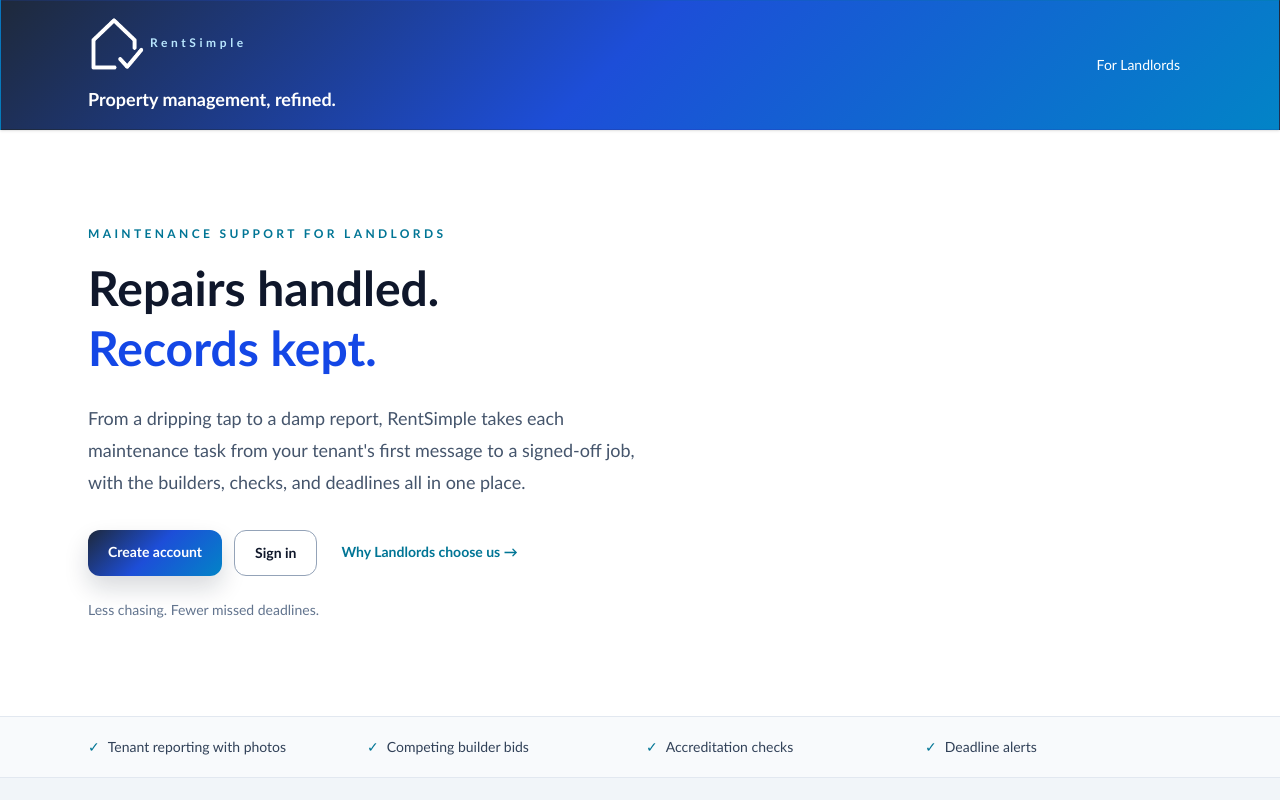
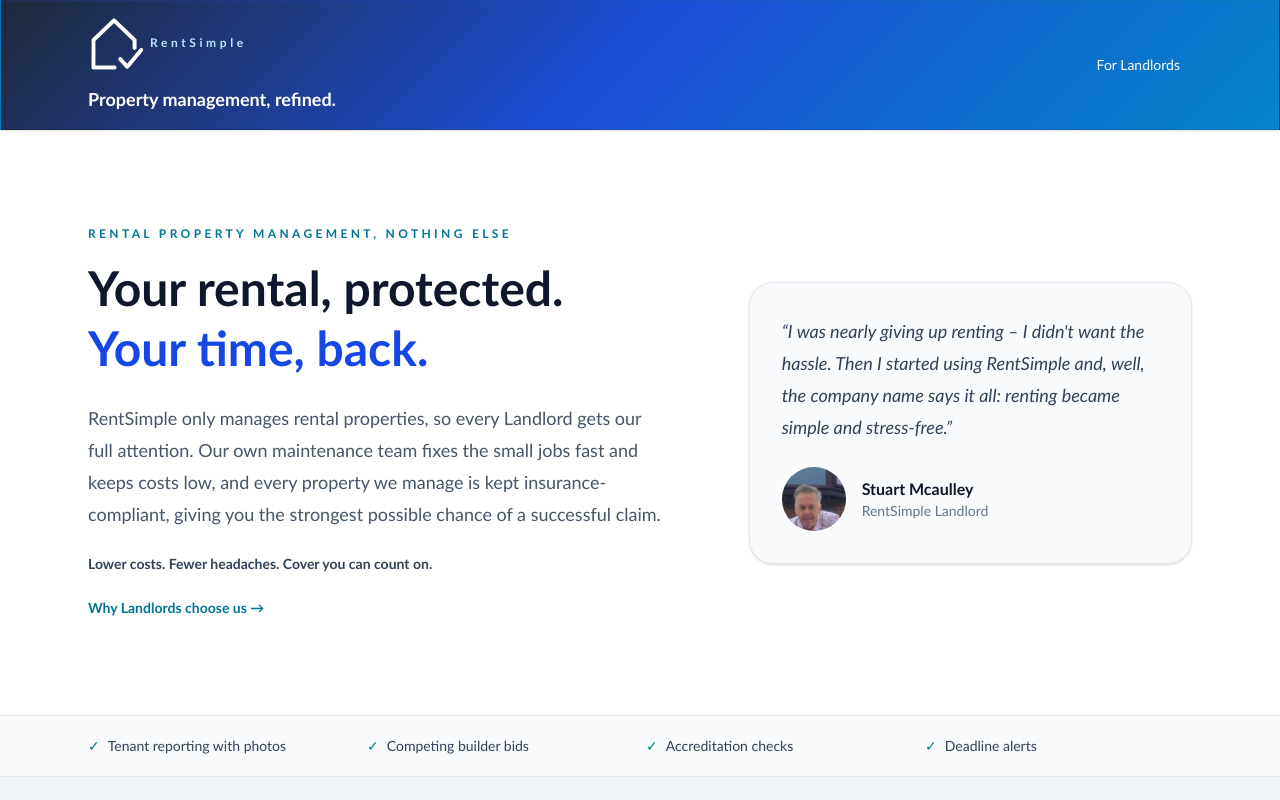
Before and after one commit to soldev22/rentsimplev2, a Next.js app: page / in a window 1280 px wide. Shown: the top 800 px of the page. Built offline with nearby package versions, Linux system fonts and the light colour scheme; no server answers.

Commit message:
V2 testimonali added

```diff
--- a/app/page.tsx
+++ b/app/page.tsx
@@ -1,3 +1,4 @@
+import Image from "next/image"
 import Link from "next/link"
 
 const highlights = ["Tenant reporting with photos", "Competing builder bids", "Accreditation checks", "Deadline alerts"]
@@ -48,30 +49,41 @@ export default function HomePage() {
   return (
     <div className="bg-slate-100 text-slate-900">
       <section className="bg-white">
-        <div className="relative mx-auto max-w-6xl px-6 py-16 md:py-24">
+        <div className="relative mx-auto grid max-w-6xl gap-10 px-6 py-16 md:py-24 lg:grid-cols-[1.4fr_1fr] lg:items-center">
           <div>
-            <p className="text-xs font-semibold uppercase tracking-[0.28em] text-cyan-700">Maintenance support for landlords</p>
+            <p className="text-xs font-semibold uppercase tracking-[0.28em] text-cyan-700">Rental property management, nothing else</p>
             <h1 className="mt-4 text-4xl font-bold leading-tight text-slate-900 sm:text-5xl">
-              Repairs handled.
+              Your rental, protected.
               <br />
-              <span className="text-blue-700">Records kept.</span>
+              <span className="text-blue-700">Your time, back.</span>
             </h1>
             <p className="mt-6 max-w-xl text-lg leading-8 text-slate-600">
-              From a dripping tap to a damp report, RentSimple takes each maintenance task from your tenant&apos;s first message to a signed-off job, with the builders, checks, and deadlines all in one place.
+              RentSimple only manages rental properties, so every Landlord gets our full attention. Our own maintenance team fixes the small jobs fast and keeps costs low, and every property we manage is kept insurance-compliant, giving you the strongest possible chance of a successful claim.
             </p>
-            <div className="mt-8 flex flex-wrap gap-3">
-              <Link href="/login?mode=register" className="brand-button rounded-xl px-5 py-3 text-sm font-semibold">
-                Create account
-              </Link>
-              <Link href="/login" className="brand-outline-button rounded-xl px-5 py-3 text-sm font-semibold">
-                Sign in
-              </Link>
-              <Link href="/landlords" className="px-3 py-3 text-sm font-semibold text-cyan-700 hover:text-cyan-900">
-                Why Landlords choose us →
-              </Link>
-            </div>
-            <p className="mt-6 text-sm text-slate-500">Less chasing. Fewer missed deadlines.</p>
+            <p className="mt-6 text-sm font-semibold text-slate-700">Lower costs. Fewer headaches. Cover you can count on.</p>
+            <Link href="/landlords" className="mt-6 inline-block text-sm font-semibold text-cyan-700 hover:text-cyan-900">
+              Why Landlords choose us →
+            </Link>
           </div>
+
+          <figure className="rounded-3xl border border-slate-200 bg-slate-50 p-8 shadow-sm">
+            <blockquote className="text-lg italic leading-8 text-slate-700">
+              &ldquo;I was nearly giving up renting &ndash; I didn&apos;t want the hassle. Then I started using RentSimple and, well, the company name says it all: renting became simple and stress-free.&rdquo;
+            </blockquote>
+            <figcaption className="mt-6 flex items-center gap-4">
+              <Image
+                src="/testimonials/stuart-mcaulley.png"
+                alt="Stuart Mcaulley"
+                width={88}
+                height={121}
+                className="h-16 w-16 shrink-0 rounded-full object-cover object-top ring-2 ring-white shadow"
+              />
+              <span>
+                <span className="block font-semibold text-slate-900">Stuart Mcaulley</span>
+                <span className="block text-sm text-slate-500">RentSimple Landlord</span>
+              </span>
+            </figcaption>
+          </figure>
         </div>
       </section>
 
```
Also changed, not shown: public/testimonials/stuart-mcaulley.png (added).
